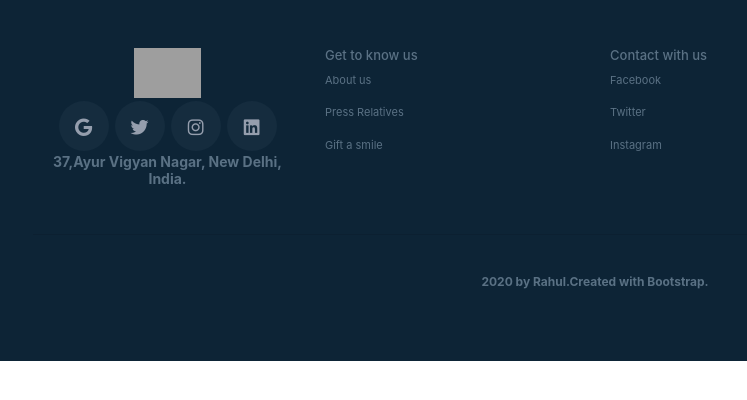
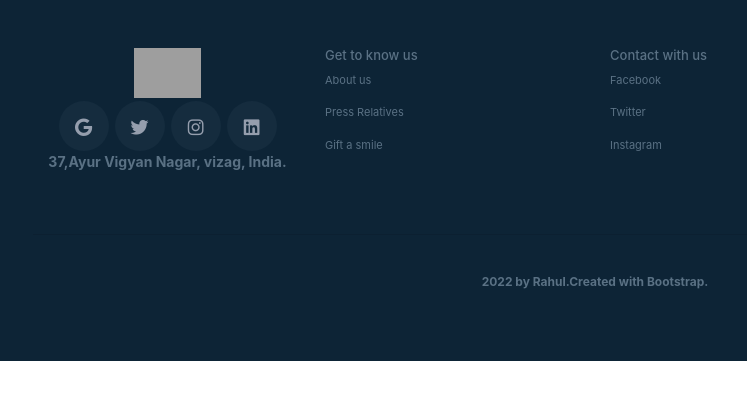
Before and after one commit to PraveenKumarChinthapalli/E-commerce-Website, a plain HTML site: page EcommerceWebsiteFooterSection.html in a window 1280 px wide. Shown: the full height of the page, 45-792 px from the left. Drawn offline with nearby package versions, Linux system fonts and the light colour scheme; grey boxes are pictures that could not be loaded; some icons are missing; a web font is replaced by a local one.

Commit message:
year changed

```diff
--- a/EcommerceWebsiteFooterSection.html
+++ b/EcommerceWebsiteFooterSection.html
@@ -31,7 +31,7 @@
                         </div>
                     </div>
                     <div>
-                        <h1 class="bottom-heading">37,Ayur Vigyan Nagar, New Delhi, India.</h1>
+                        <h1 class="bottom-heading">37,Ayur Vigyan Nagar, vizag, India.</h1>
                     </div>
                 </div>
                 <div class="col-6 col-md-6 col-lg-3 mb-2 order-2">
@@ -56,7 +56,7 @@
                 <div class="text-center p-2 col-12 mb-2 order-5">
                     <hr>
                     <i class="fa fa-copy-right icon" aria-hidden="true"></i>
-                    <h1 class="bottom-head">2020 by Rahul.Created with Bootstrap.</h1>
+                    <h1 class="bottom-head">2022 by Rahul.Created with Bootstrap.</h1>
                 </div>
 
             </div>
```
